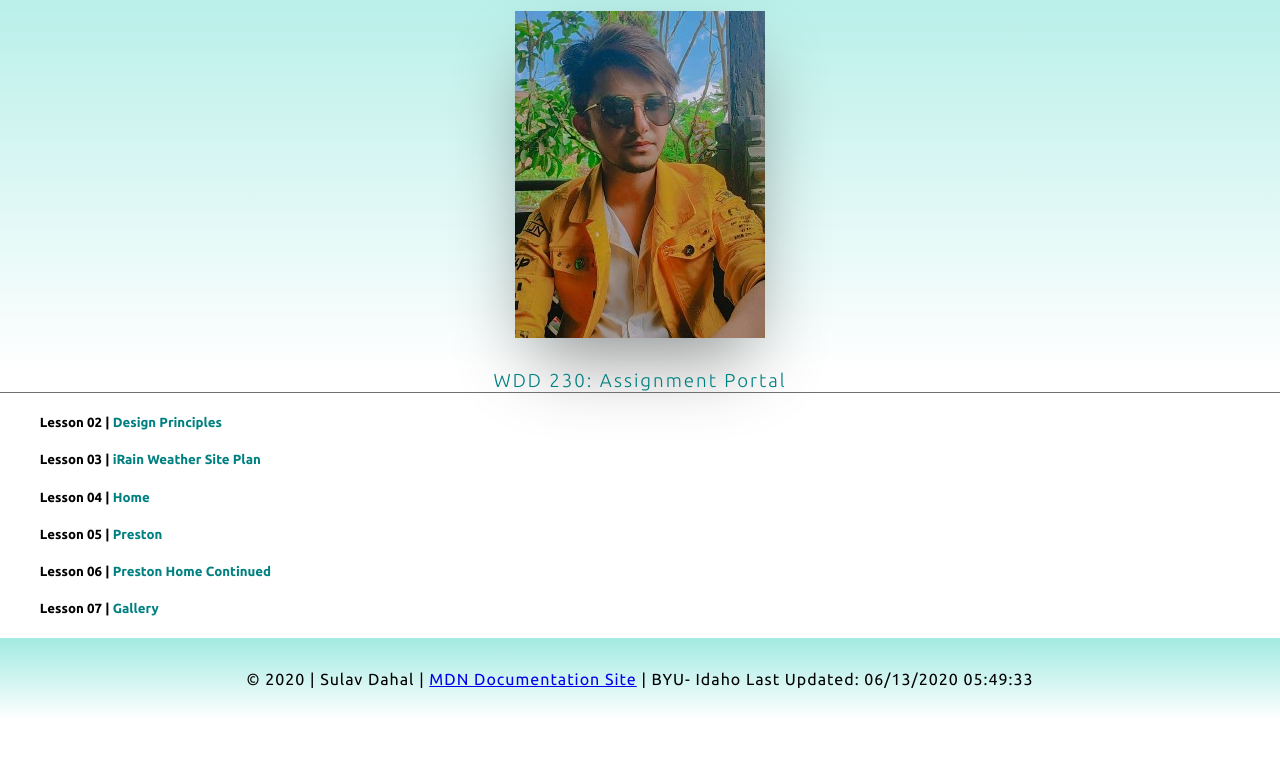
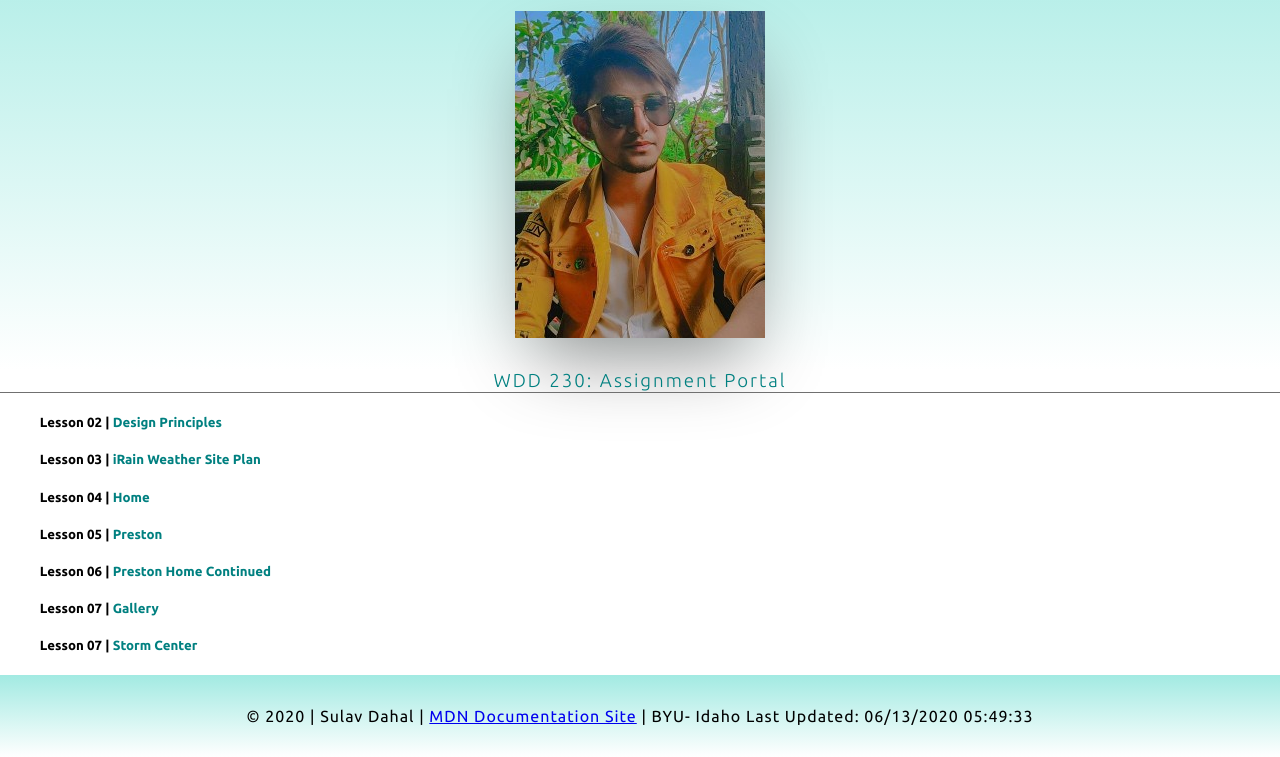
Before and after one commit to Its-suLav-D/Its-suLav-D.github.io, a plain HTML site: page Week01/portal.html in a window 1280 px wide. Shown: the part 122-879 px from the top of the page. Before the commit the page ends 842 px from the top, so only its background shows below. Drawn offline with Linux system fonts and the light colour scheme.

Commit message:
stormCenter added as a link

```diff
--- a/Week01/portal.html
+++ b/Week01/portal.html
@@ -23,6 +23,8 @@
 		<h5 class="content">Lesson 05 | <a href="https://its-sulav-d.github.io/lesson5/index.html">Preston</a></h5>
 		<h5 class="content">Lesson 06 | <a href="https://its-sulav-d.github.io/lesson6/index.html">Preston Home Continued</a></h5>
 		<h5 class="content">Lesson 07 | <a href="https://its-sulav-d.github.io/lesson7/index.html">Gallery</a></h5>
+		<h5 class="content">Lesson 07 | <a href="https://its-sulav-d.github.io/lesson8/stormcenter.html">Storm Center</a></h5>
+
 	</div>
 
 	<footer>
```
